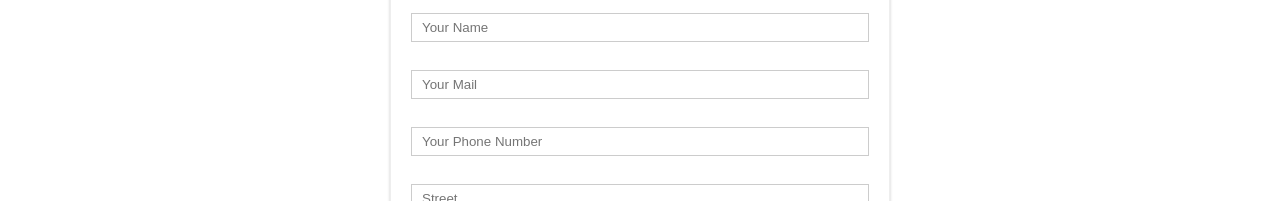
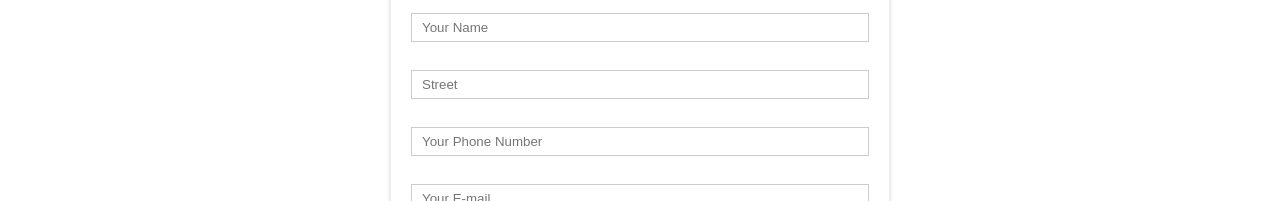
Before and after one commit to F1renDev/burger-app, a React (Create React App) app: page /checkout in a window 1280 px wide. Both pictures are taken after a click on the button "CONTINUE". Shown: the part 599-800 px from the top of the page. Built offline with nearby package versions, Linux system fonts and the light colour scheme.

Commit message:
Select input + handling
1) Added the select input handling in the Input component.

2) Order form setup for dynamically outputting the inputs is now in the state rather than hardcoded.

3) Added the handler for user input in the form.

```diff
--- a/src/components/UI/Input/Input.js
+++ b/src/components/UI/Input/Input.js
@@ -1,20 +1,55 @@
 import React from "react";
 
-import styles from './Input.module.css';
+import styles from "./Input.module.css";
 
 /* Input component for the order form */
 const input = (props) => {
     let inputElement = null;
 
-    switch (props.inputtype) {
+    switch (props.elementType) {
         case "input":
-            inputElement = <input className={styles.inputElement} {...props} />;
+            inputElement = (
+                <input
+                    className={styles.inputElement}
+                    {...props.elementConfig}
+                    value={props.value}
+                    onChange={props.changed}
+                />
+            );
             break;
         case "textarea":
-            inputElement = <textarea className={styles.inputElement} {...props} />;
+            inputElement = (
+                <textarea
+                    className={styles.inputElement}
+                    {...props.elementConfig}
+                    value={props.value}
+                    onChange={props.changed}
+                />
+            );
+            break;
+        case "select":
+            inputElement = (
+                <select
+                    className={styles.inputElement}
+                    value={props.value}
+                    onChange={props.changed}>
+                    {props.elementConfig.options.map((option) => (
+                        <option key={option.value} value={option.value}>
+                            {option.displayValue}
+                        </option>
+                    ))}
+                </select>
+            );
             break;
         default:
-            inputElement = <input className={styles.inputElement} {...props} />;
+            inputElement = (
+                <input
+                    className={styles.inputElement}
+                    {...props.elementConfig}
+                    value={props.value}
+                    onChange={props.changed}
+                />
+            );
     }
 
     return (
--- a/src/containers/Checkout/ContactData/ContactData.js
+++ b/src/containers/Checkout/ContactData/ContactData.js
@@ -3,19 +3,58 @@
 import styles from "./ContactData.module.css";
 import Button from "../../../components/UI/Button/Button";
 import Spinner from "../../../components/UI/Spinner/Spinner";
-import Input from '../../../components/UI/Input/Input';
+import Input from "../../../components/UI/Input/Input";
 import axios from "../../../axios-orders";
 
 /* ContactData component to get the user info before placing an order */
 
 class ContactData extends React.Component {
+    /* The state contains the identefiers of the form elements + object with configuration setup */
     state = {
-        name: "",
-        email: "",
-        phone: "",
-        adress: {
-            street: "",
-            apartment: ""
+        orderForm: {
+            name: {
+                elementType: "input",
+                elementConfig: {
+                    type: "text",
+                    placeholder: "Your Name"
+                },
+                value: ""
+            },
+            street: {
+                elementType: "input",
+                elementConfig: {
+                    type: "text",
+                    placeholder: "Street"
+                },
+                value: ""
+            },
+            phone: {
+                elementType: "input",
+                elementConfig: {
+                    type: "tel",
+                    placeholder: "Your Phone Number",
+                    pattern: "[0-9]{3}[0-9]{2}[0-9]{2}[0-9]{2}"
+                },
+                value: ""
+            },
+            email: {
+                elementType: "input",
+                elementConfig: {
+                    type: "email",
+                    placeholder: "Your E-mail"
+                },
+                value: ""
+            },
+            deliveryMethod: {
+                elementType: "select",
+                elementConfig: {
+                    options: [
+                        { value: "fastest", displayValue: "Fastest" },
+                        { value: "cheapest", displayValue: "Cheapest" }
+                    ]
+                },
+                value: ""
+            }
         },
         loading: false
     };
@@ -29,16 +68,7 @@
         const price = parseFloat(this.props.price).toFixed(2);
         const order = {
             ingredients: this.props.ingredients,
-            price: price,
-            customer: {
-                name: "Customer-1",
-                adress: {
-                    street: "CustomerStreet-1"
-                },
-                phone: "322223",
-                email: "CustomerEmail@1.com"
-            },
-            deliveryMethod: "fastest"
+            price: price
         };
         axios
             .post("/orders.json", order)
@@ -53,26 +83,43 @@
             });
     };
 
+    /* Handling the user input */
+    inputChangedHandler = (event, inputId) => {
+        const updatedOrderForm = {...this.state.orderForm};
+        const updatedFormElement = {...updatedOrderForm[inputId]};
+        updatedFormElement.value = event.target.value;
+        updatedOrderForm[inputId] = updatedFormElement;
+        this.setState({orderForm: updatedOrderForm});
+    }
+
     render() {
-        /* The Spinner is shown untill the POST request is executed */
+        /* Turning the orderForm object into an array to loop through */
+        const formElementsArray = [];
+        for (let key in this.state.orderForm) {
+            formElementsArray.push({
+                id: key,
+                config: this.state.orderForm[key]
+            });
+        }
+
+        /* The form is created dynamically based on the config in the state */
         let form = (
             <form>
-                <Input inputtype='input' type="text" name="name" placeholder="Your Name" />
-                <Input inputtype='input' type="email" name="email" placeholder="Your Mail" />
-                <Input inputtype='input'
-                    type="tel"
-                    name="phone"
-                    placeholder="Your Phone Number"
-                    pattern="[0-9]{3}[0-9]{2}[0-9]{2}[0-9]{2}"
-                />
-                <Input inputtype='input' type="text" name="street" placeholder="Street" />
-                <Input inputtype='input' type="number" name="apartment" placeholder="Apartment" />
-                <br />
+                {formElementsArray.map((formElement) => (
+                    <Input
+                        key={formElement.id}
+                        elementType={formElement.config.elementType}
+                        elementConfig={formElement.config.elementConfig}
+                        value={formElement.config.value}
+                        changed={(event) => this.inputChangedHandler(event, formElement.id)}
+                    />
+                ))}
                 <Button btnType="success" clicked={this.orderHandler}>
                     ORDER
                 </Button>
             </form>
         );
+        /* The Spinner is shown untill the POST request is executed */
         if (this.state.loading) {
             form = <Spinner />;
         }
```
